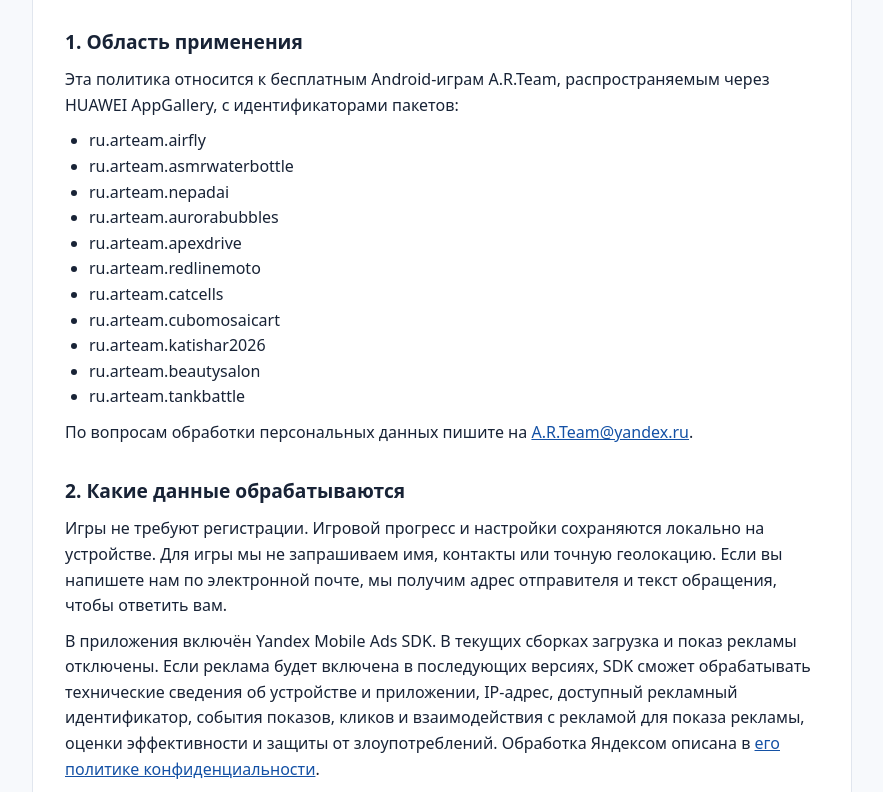
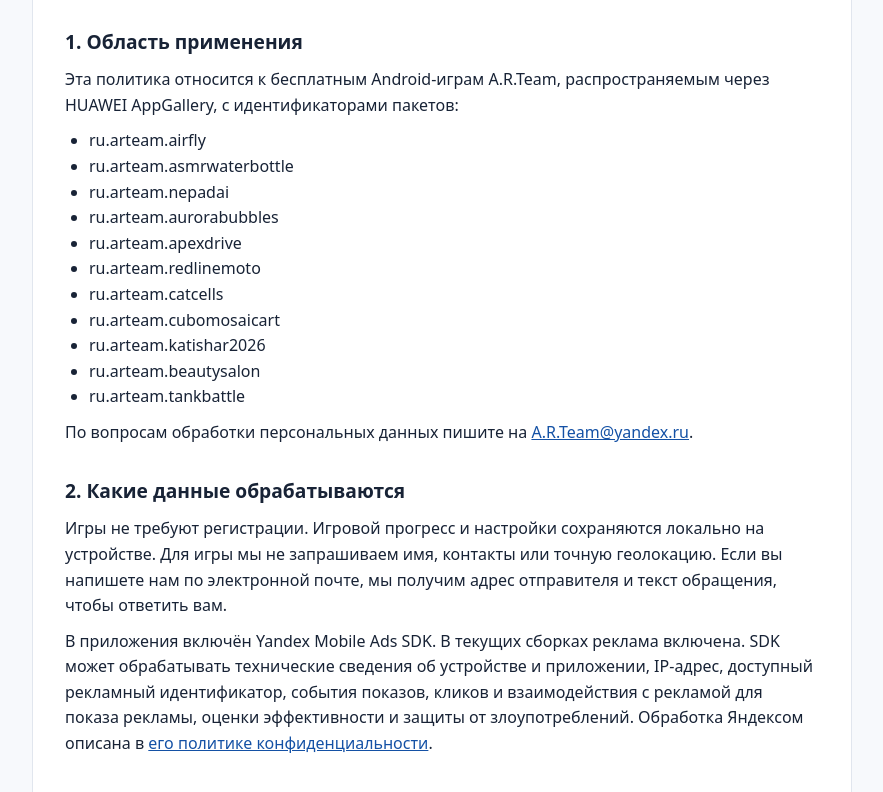
Before and after one commit to roma1501/arteam-privacy, a plain HTML site: page index.html in a window 1280 px wide. Shown: the part 160-952 px from the top of the page, without its empty margins (198-1081 px from the left). Drawn offline with Linux system fonts and the light colour scheme.

Commit message:
Update ad disclosure for enabled Huawei builds

```diff
--- a/index.html
+++ b/index.html
@@ -42,7 +42,7 @@
 
   <h2>2. Какие данные обрабатываются</h2>
   <p>Игры не требуют регистрации. Игровой прогресс и настройки сохраняются локально на устройстве. Для игры мы не запрашиваем имя, контакты или точную геолокацию. Если вы напишете нам по электронной почте, мы получим адрес отправителя и текст обращения, чтобы ответить вам.</p>
-  <p>В приложения включён Yandex Mobile Ads SDK. В текущих сборках загрузка и показ рекламы отключены. Если реклама будет включена в последующих версиях, SDK сможет обрабатывать технические сведения об устройстве и приложении, IP-адрес, доступный рекламный идентификатор, события показов, кликов и взаимодействия с рекламой для показа рекламы, оценки эффективности и защиты от злоупотреблений. Обработка Яндексом описана в <a href="https://yandex.ru/legal/confidential/ru/">его политике конфиденциальности</a>.</p>
+  <p>В приложения включён Yandex Mobile Ads SDK. В текущих сборках реклама включена. SDK может обрабатывать технические сведения об устройстве и приложении, IP-адрес, доступный рекламный идентификатор, события показов, кликов и взаимодействия с рекламой для показа рекламы, оценки эффективности и защиты от злоупотреблений. Обработка Яндексом описана в <a href="https://yandex.ru/legal/confidential/ru/">его политике конфиденциальности</a>.</p>
 
   <h2>3. Передача и хранение</h2>
   <p>Игровые данные остаются на устройстве до удаления игры или очистки её данных. При включённой рекламе сведения рекламного SDK могут передаваться Яндексу при наличии интернета и храниться по его правилам. Переписка с поддержкой хранится столько, сколько необходимо для ответа и соблюдения применимых требований закона. Мы не продаём адреса электронной почты пользователей.</p>
```
